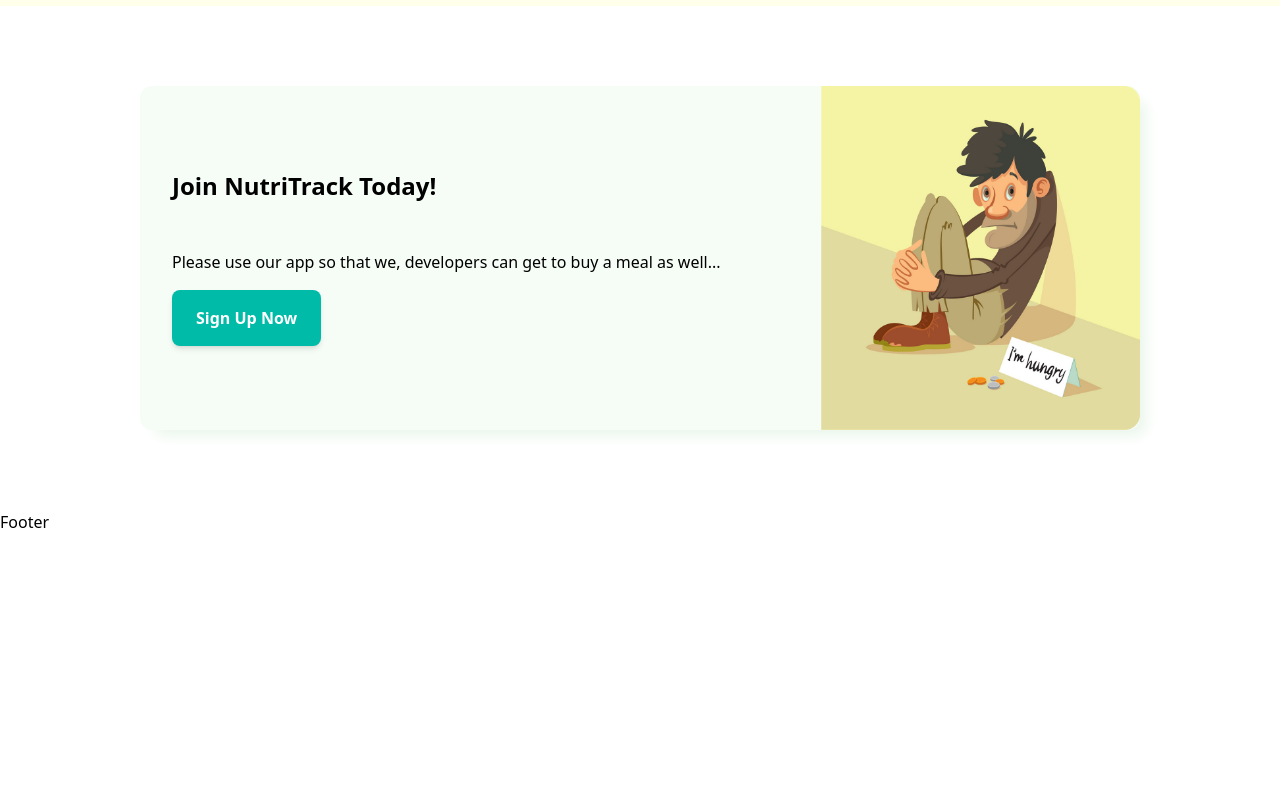
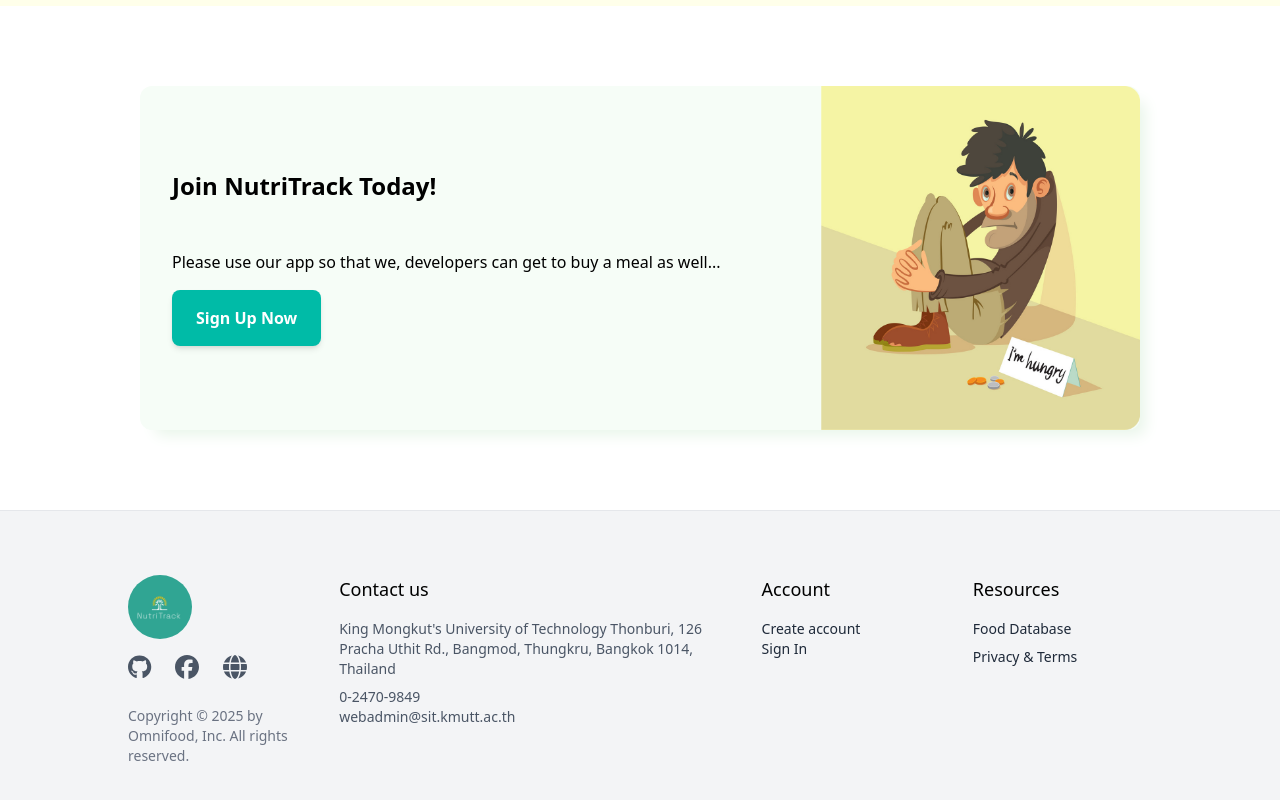
Before and after one commit to NutriTrack-CS25/NutriTrack, a React (Vite) app in the folder frontend/: page / in a window 1280 px wide. Shown: the part 2771-3571 px from the top of the page. Before the commit the page ends 3305 px from the top, so only its background shows below. Built offline with nearby package versions, Linux system fonts and the light colour scheme.

Commit message:
feat(pages): add footer page

```diff
--- a/frontend/src/pages/Home/sections/Footer.jsx
+++ b/frontend/src/pages/Home/sections/Footer.jsx
@@ -1,7 +1,96 @@
 import React from "react";
+import { FontAwesomeIcon } from "@fortawesome/react-fontawesome";
+import { faGlobe } from "@fortawesome/free-solid-svg-icons";
+import { faGithub, faFacebook } from "@fortawesome/free-brands-svg-icons";
+import NavList from "../../../components/NavList";
+import { Link } from "react-router-dom";
 
 const Footer = () => {
-  return <div>Footer</div>;
+  return (
+    <footer className="bg-gray-100 py-16 border-t border-gray-200">
+      <div className="container mx-auto grid grid-cols-5 gap-8 px-32">
+        <div className="flex flex-col items-start justify-around space-y-6">
+          <a href="#" className="mb-4">
+            <img
+              className="rounded-full w-16 h-16"
+              alt="Omnifood logo"
+              src="/assets/logo/logo.png"
+            />
+          </a>
+          <ul className="flex space-x-6">
+            <li>
+              <a
+                className="text-gray-600 hover:text-gray-800 transition"
+                href="#"
+              >
+                <FontAwesomeIcon icon={faGithub} className="text-2xl" />
+              </a>
+            </li>
+            <li>
+              <a
+                className="text-gray-600 hover:text-gray-800 transition"
+                href="#"
+              >
+                <FontAwesomeIcon icon={faFacebook} className="text-2xl" />
+              </a>
+            </li>
+            <li>
+              <a
+                className="text-gray-600 hover:text-gray-800 transition"
+                href="#"
+              >
+                <FontAwesomeIcon icon={faGlobe} className="text-2xl" />
+              </a>
+            </li>
+          </ul>
+          <p className="text-gray-500 text-sm">
+            Copyright &copy; <span className="year">2025</span> by Omnifood,
+            Inc. All rights reserved.
+          </p>
+        </div>
+        <div className="col-span-2">
+          <p className="text-lg font-medium mb-4">Contact us</p>
+          <address className="not-italic text-gray-600 text-sm space-y-2">
+            <p>
+              King Mongkut&apos;s University of Technology Thonburi, 126 Pracha
+              Uthit Rd., Bangmod, Thungkru, Bangkok 1014, Thailand
+            </p>
+            <p>
+              <a className="block hover:underline" href="tel:0-2470-9849">
+                0-2470-9849
+              </a>
+              <a
+                className="block hover:underline"
+                href="mailto:webadmin@sit.kmutt.ac.th"
+              >
+                webadmin@sit.kmutt.ac.th
+              </a>
+            </p>
+          </address>
+        </div>
+
+        <div>
+          <p className="text-lg font-medium mb-4">Account</p>
+          <ul className="space-y-2 text-sm text-gray-600">
+            <Link to="/signup">
+              <NavList text="Create account" onClick={() => {}} />
+            </Link>
+            <Link to="/login">
+              <NavList text="Sign In" onClick={() => {}} />
+            </Link>
+          </ul>
+        </div>
+
+        <div>
+          <p className="text-lg font-medium mb-4">Resources</p>
+          <ul className="space-y-2 text-sm text-gray-600">
+            <NavList text="Food Database" onClick={() => {}} />
+            <NavList text="Privacy & Terms" onClick={() => {}} />
+          </ul>
+        </div>
+      </div>
+    </footer>
+  );
 };
 
 export default Footer;
```
